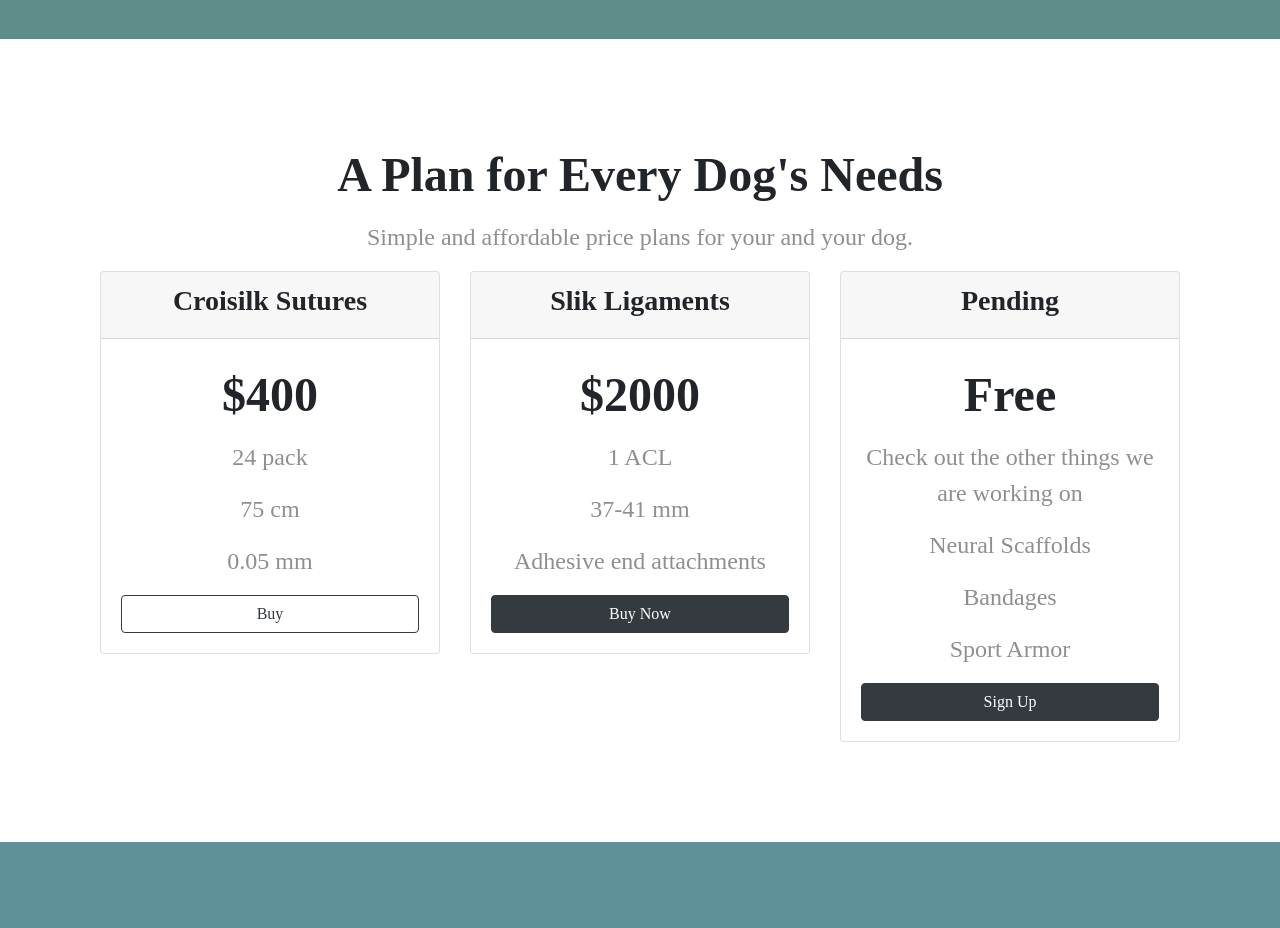
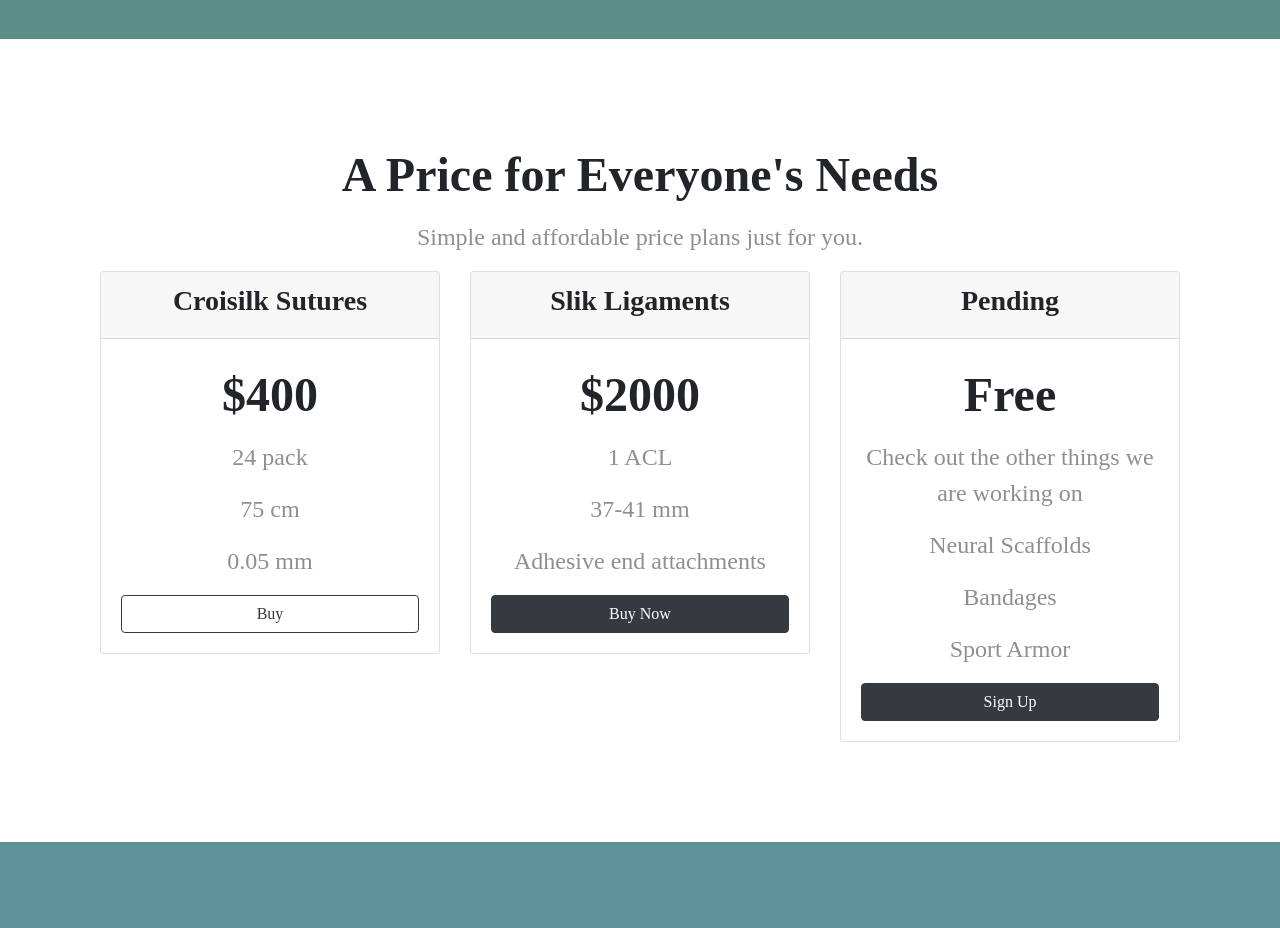
Before and after one commit to Vuranna888/Gene-eric, a plain HTML site: page index.html in a window 1280 px wide. Shown: the part 1900-2828 px from the top of the page. Drawn offline with nearby package versions, Linux system fonts and the light colour scheme.

Commit message:
Add files via upload
best one yet

```diff
--- a/index.html
+++ b/index.html
@@ -112,7 +112,7 @@
                     <em>Dr. Sally Webs</em>
                 </div>
                 <div class="carousel-item container-fluid">
-                    <h2 class="testimonial-text">The sutures were soft, flexible, and nearly invisible! I didn't even know they were there. Thw wound healed so fast, too!</h2>
+                    <h2 class="testimonial-text">The sutures were soft, flexible, and nearly invisible! I didn't even know they were there. The wound healed so fast, too!</h2>
                     <em>Brandon Jock (Football Player)</em>
                 </div>
             </div>
@@ -139,8 +139,8 @@
     <!-- Pricing -->
 
     <section class="white-section" id="pricing">
-        <h2 class="section-heading">A Plan for Every Dog's Needs</h2>
-        <p>Simple and affordable price plans for your and your dog.</p>
+        <h2 class="section-heading">A Price for Everyone's Needs</h2>
+        <p>Simple and affordable price plans just for you.</p>
 
         <div class="row">
             <div class="pricing-column col-lg-4 col-md-6">
```
